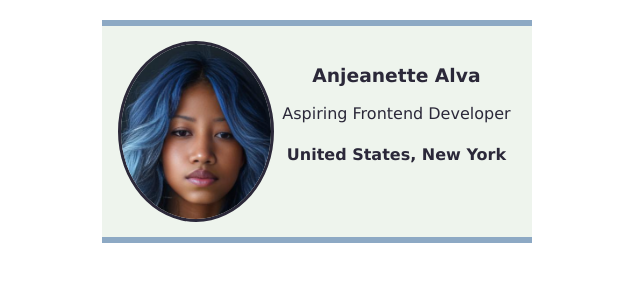
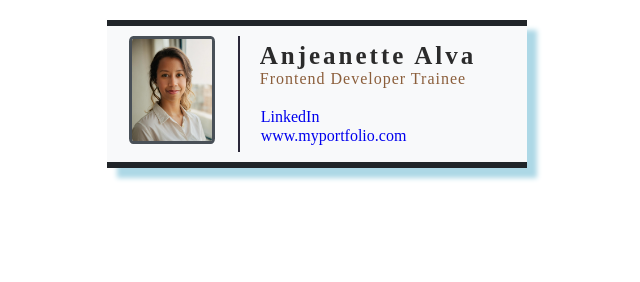
Before and after one commit to angelalita77/business-card, a website built with Vite: page index.html in a window 1280 px wide. Shown: the whole page, without its empty margins (323-963 px from the left). Built offline with nearby package versions, Linux system fonts and the light colour scheme.

Commit message:
Modified index.html and styles.css
Modified index.html and styles.css

```diff
--- a/index.html
+++ b/index.html
@@ -4,11 +4,14 @@
     </head>
     <body>
         <div class="card">
-            <img class="avatar" src="myimages/bluehairme.png">
-            <div class="card-content" >
-                <h3>Anjeanette Alva</h3>
-                <p>Aspiring Frontend Developer</p>
-                <h4>United States, New York</h4>
+            <img class="avatar" src="myimages/aime.jpg">
+            <div class="card-content">
+                <h2 class="name">Anjeanette Alva</h2>
+                <p class="title">Frontend Developer Trainee</p>
+                <div class="contact">
+                    <a class="contact-item" href="https://www.linkedin.com/">LinkedIn</a>
+                    <a class="contact-item" href="https://yourportfolio.com" target="_blank">www.myportfolio.com<a/>
+                </div>
             </div>
         </div>
     </body>
--- a/styles.css
+++ b/styles.css
@@ -5,26 +5,44 @@ body {
     Find a web safe font you like, and add it
     to your card.
     */
-    font-family: Verdana, Geneva, Tahoma, sans-serif;
+    font-family: serif, sans-serif, Verdana, Geneva, Tahoma;
+}
+.name {
+    font-size: 25px;
+    font-weight: bold;
+    color: #2B2B2B;
+    margin: 0px;
+    letter-spacing: 3px;
 }
 
+.title {
+    font-size: 16px;
+    color: #8B5E3B;
+    letter-spacing: 1px;
+
+}
 .avatar {
-    width: 150px;
-    border-radius: 100%;
-    border: 3px solid #2b2839
+    width: 20%;
+    height: 25%;
+    border-radius: 5%;
+    border: 3px solid #495057;
 }
 
+p {
+    margin: 0 0 0 0;
+}
 .card {
     width: 400px;
     margin: 0 auto;
-    padding: 15px;
+    padding: 10px;
     display: flex;
     justify-content: space-around;
     text-align: center;
-    background: #EEF4ED;
+    background: #F8F9FA;
     color: #2b2839;
-    border-bottom: 6px solid #8DA9C4;
-    border-top: 6px solid #8DA9C4;
+    border-bottom: 6px solid #212529;
+    border-top: 6px solid #212529;
+    box-shadow: 10px 10px 5px lightblue;
 
     /*
     Challenge:
@@ -37,6 +55,16 @@ body {
     border: 3px dotted blue;
 }
 
+.contact {
+    display: block;
+    margin-top: 20px;
+}
+
+.contact-item {
+    display:block;
+    margin: 1px;
+    text-decoration: none;
+}
 /*
 Stretch goals:
 Find other ways you can personalize
@@ -56,5 +84,7 @@ in a folder called "business-card"
 */
 
 .card-content {
-    padding: 5px;
+    padding: 6px 6px 6px 20px;
+    border-left: 2px solid;
+    text-align: left;
 }
```
